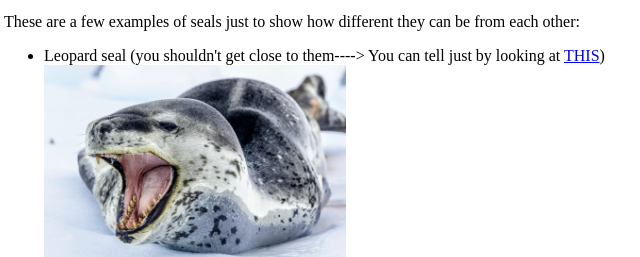
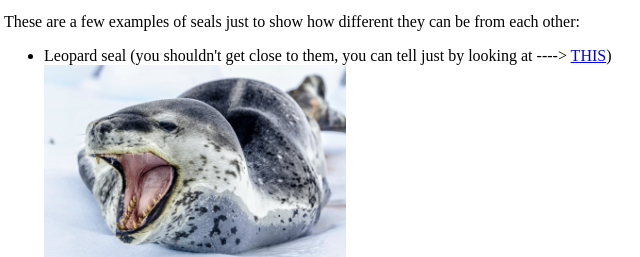
Before and after one commit to ManuelRamosOujo/animalproj, a plain HTML site: page index.html in a window 1280 px wide. Shown: the part 241-498 px from the top of the page, 4-644 px from the left. Drawn offline with Linux system fonts and the light colour scheme.

Commit message:
initialize

```diff
--- a/index.html
+++ b/index.html
@@ -20,7 +20,7 @@
    </ol>
     <p>These are a few examples of seals just to show how different they can be from each other:</p>
    <ul>
-         <li>Leopard seal (you shouldn't get close to them----> You can tell just by looking at  <a href="https://www.nhm.ac.uk/content/dam/nhmwww/discover/leopard-seals/leopard-seal-breaking-down-prey-two-column.jpg.thumb.768.768.jpg">THIS</a>)</li>
+         <li>Leopard seal (you shouldn't get close to them, you can tell just by looking at ---->  <a href="https://www.nhm.ac.uk/content/dam/nhmwww/discover/leopard-seals/leopard-seal-breaking-down-prey-two-column.jpg.thumb.768.768.jpg">THIS</a>)</li>
          <img src="images/Leopardseal.jpg" alt="Seal" height="200">
          <li>Elephant seal</li>
          <img src="images/Elephantseal.jpg" alt="Seal" height="200">
```
